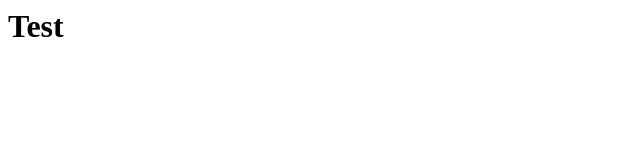
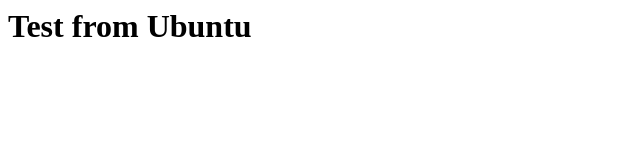
Before and after one commit to jacquistapace/ux-ui, a plain HTML site: page index.html in a window 1280 px wide. Shown: the whole page, without its empty margins (0-640 px from the left). Drawn offline with Linux system fonts and the light colour scheme.

Commit message:
Test from Ubuntu

```diff
--- a/index.html
+++ b/index.html
@@ -1 +1 @@
-<h1>Test</h1>
+<h1>Test from Ubuntu</h1>
```
